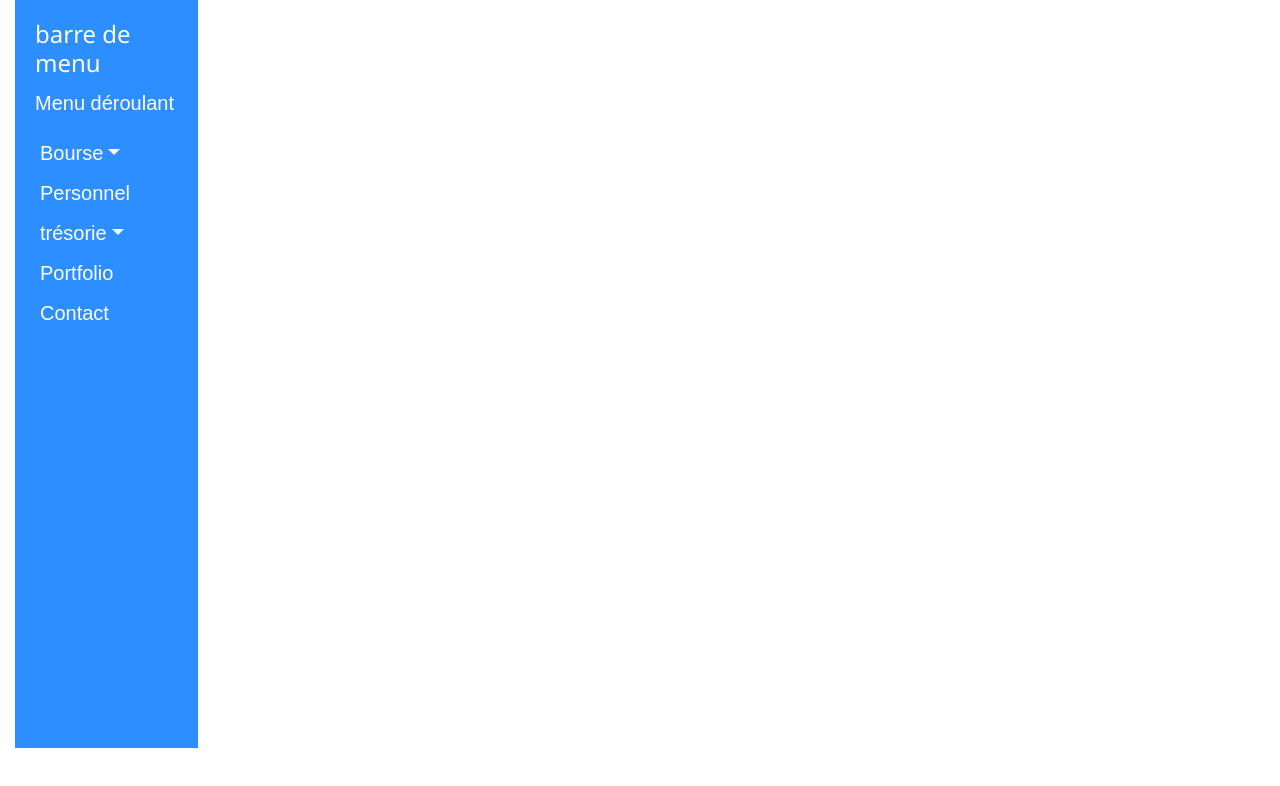
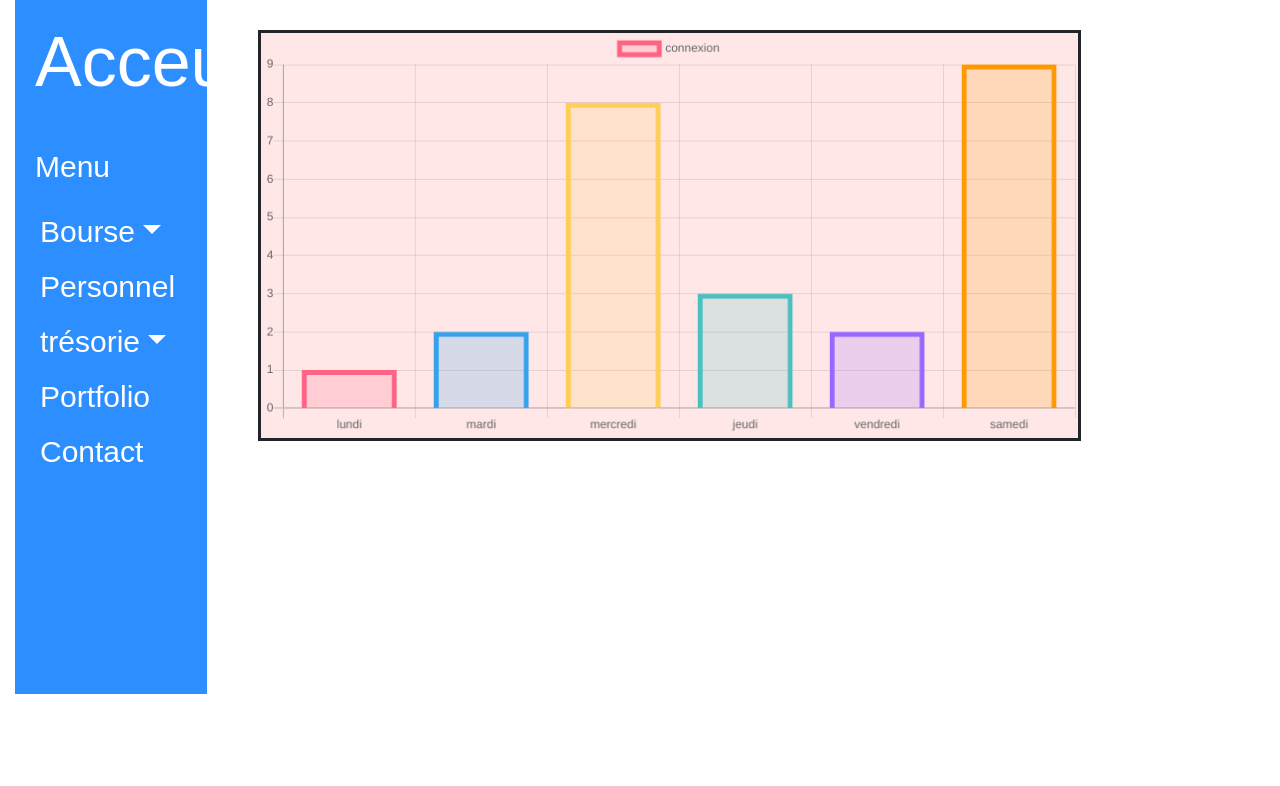
Before and after one commit to christopher85/page-admin, a plain HTML site: page index.html in a window 1280 px wide. Drawn offline with nearby package versions, Linux system fonts and the light colour scheme; a web font is replaced by a local one.

Commit message:
graphique

```diff
--- a/css/style.css
+++ b/css/style.css
@@ -7,11 +7,19 @@ html{
 .wrapper{
     background-color: #2d8eff;
     color: white;
-    padding: 10px 20px 400px 20px;
+    padding: 10px 20px 200px 20px;
     font-family: 'benchnine',sans-serif;
-    font-size: 20px;
+    font-size: 30px;
     display: flex;
     align-items: stretch;
+    width: 15%;
+    position: fixed;
+}
+
+.wrapper h1{
+    font-size: 70px;
+    padding-bottom: 30px;
+    font-family: 'benchnine', sans-serif;
 }
 
 li{
@@ -21,4 +29,12 @@ li{
 .container{
     max-width: 2000px;
 }
-.ireadbabdh
+
+/*graphique
+=====================*/
+
+canvas{
+    border: 3px solid;
+    background-color: rgba(255, 217, 217, 0.63);
+    margin: 30px;
+}
--- a/index.html
+++ b/index.html
@@ -24,7 +24,7 @@
     </head>
 
     <body>
-    <section>
+
         <div class="container">
             <div class="row">
                 <div class="col-md-2">
@@ -33,13 +33,13 @@
 ===================-->
 
                     <div class="wrapper">
-                        <nav id="sidebar">
+                        <nav class="sidebar">
                             <div class="sidebar-title">
-                                <h3>barre de menu</h3>
+                                <h1>Acceuil</h1>
                             </div>
 
                                 <ul class="list-unstyled components">
-                                    <p>Menu déroulant</p>
+                                    <p>Menu</p>
                                         <li class="active">
                                             <a href="#homeSubmenu" data-toggle="collapse" aria-expanded="false" class="dropdown-toggle">Bourse</a>
 
@@ -50,7 +50,7 @@
                                     </ul>
                                         </li>
 
-                                        <li>Personnel</li>
+                                        <li><a href="#">Personnel</a></li>
 
 
 
@@ -72,9 +72,58 @@
 
                     </div>
                 </div>
+
+                <div class="col-md-8">
+
+
+                      <script src="https://cdn.jsdelivr.net/npm/chart.js@2.8.0"></script>
+
+                    <canvas id="myChart"></canvas>
+<script>
+var ctx = document.getElementById('myChart');
+var myChart = new Chart(ctx, {
+    type: 'bar',
+    data: {
+        labels: ['lundi', 'mardi', 'mercredi', 'jeudi','vendredi','samedi'],
+        datasets: [{
+            label: 'connexion',
+            data: [1, 2, 8, 3, 2, 9],
+            backgroundColor: [
+                'rgba(255, 99, 132, 0.2)',
+                'rgba(54, 162, 235, 0.2)',
+                'rgba(255, 206, 86, 0.2)',
+                'rgba(75, 192, 192, 0.2)',
+                'rgba(153, 102, 255, 0.2)',
+                'rgba(255, 153, 0, 0.2)'
+            ],
+            borderColor: [
+                'rgba(255, 99, 132, 1)',
+                'rgba(54, 162, 235, 1)',
+                'rgba(255, 206, 86, 1)',
+                'rgba(75, 192, 192, 1)',
+                'rgba(153, 102, 255, 1)',
+                'rgba(255, 153, 0, 1)'
+            ],
+            borderWidth: 5
+        }]
+    },
+    options: {
+        scales: {
+            yAxes: [{
+                ticks: {
+                    beginAtZero: true
+                }
+            }]
+        }
+    }
+});
+</script>
+
+                </div>
+
             </div>
         </div>
-     </section>
+
 
 
 
```
